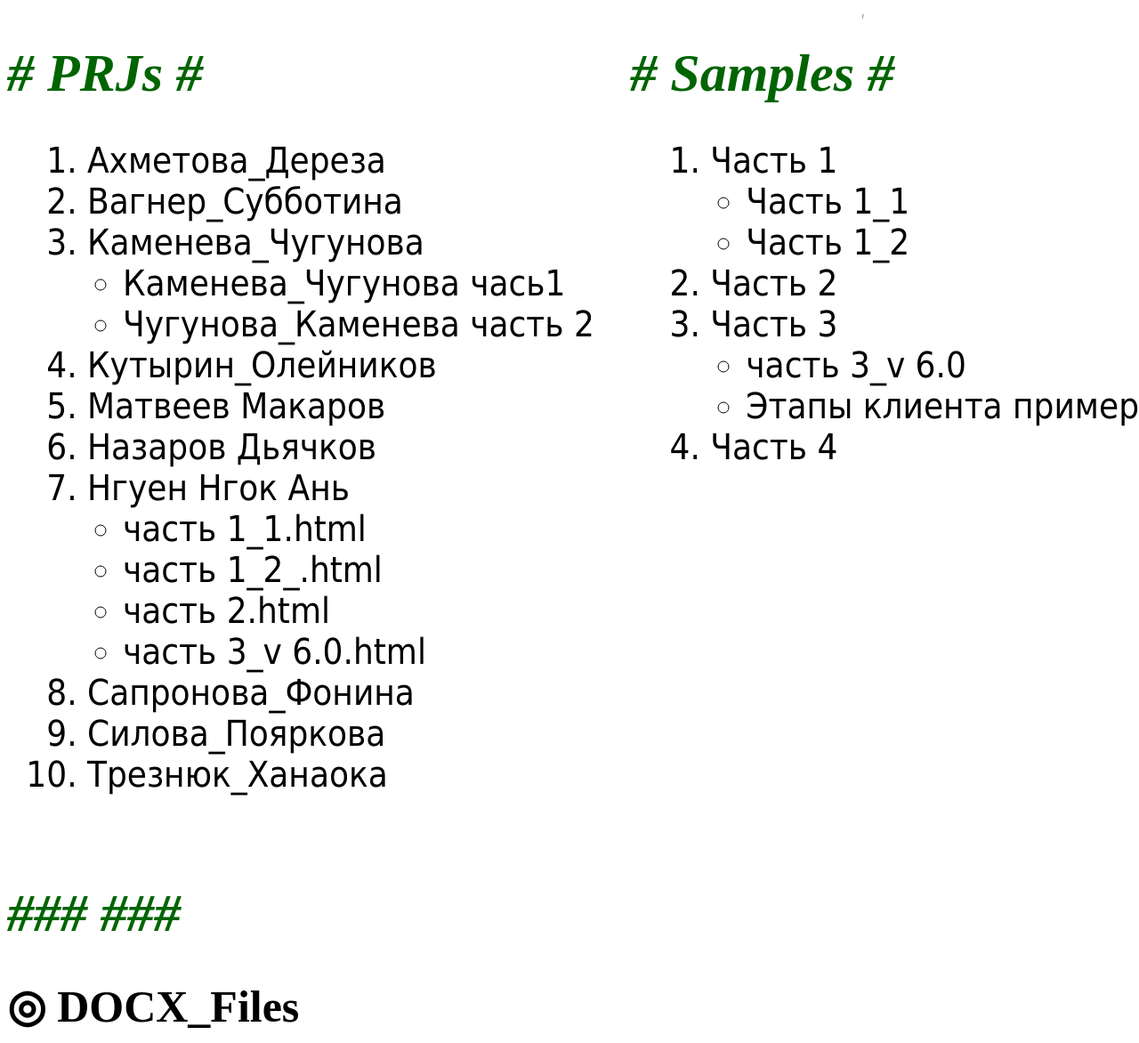
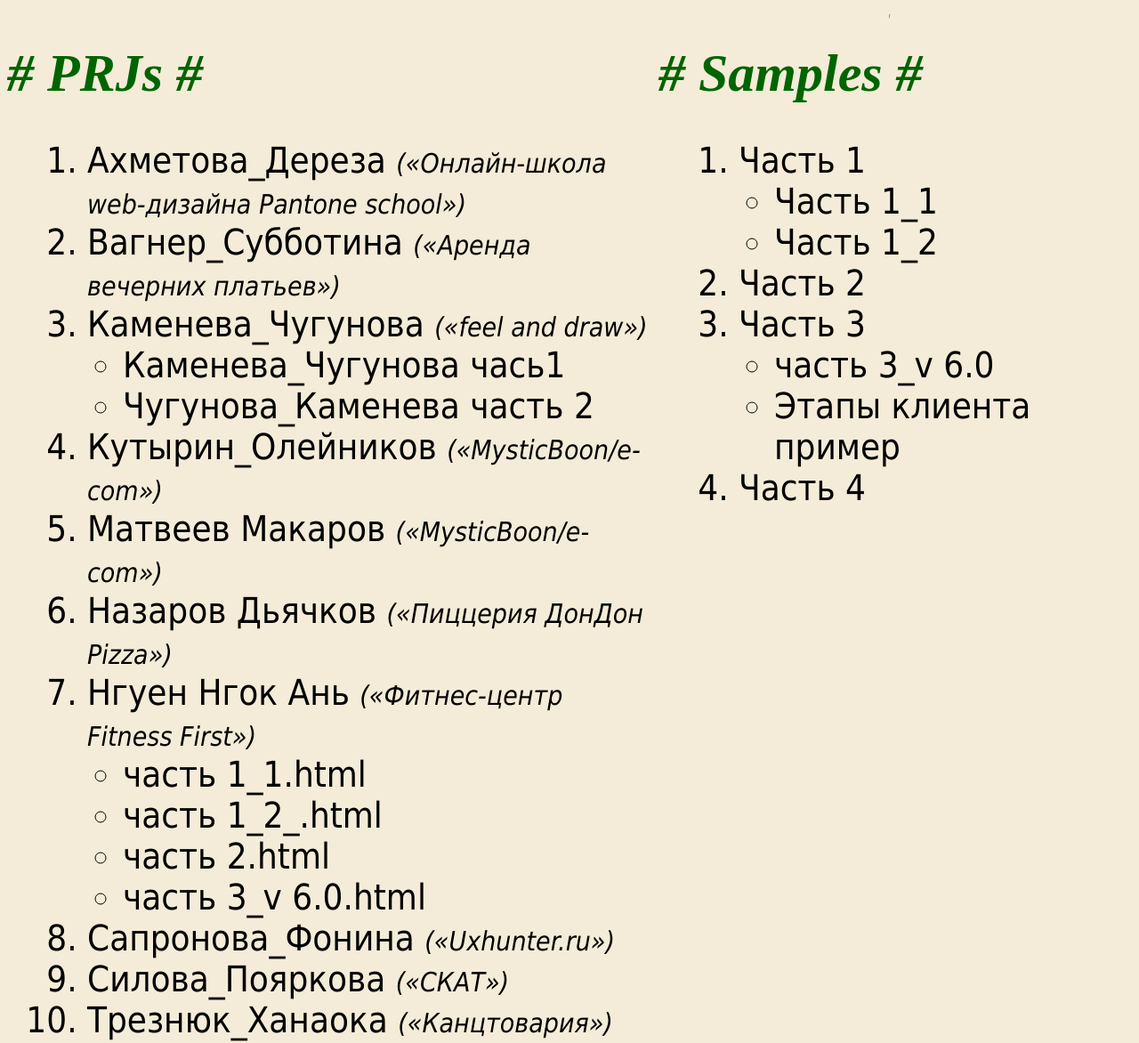
Before and after one commit to virgovu/srbb, a plain HTML site: page index.html in a window 1280 px wide. Shown: the top 1172 px of the page at 89% size. Drawn offline with Linux system fonts and the light colour scheme.

Commit message:
upd_bgrRd

```diff
--- a/assets/css/style.css
+++ b/assets/css/style.css
@@ -1,5 +1,9 @@
 * {
  /*font-family: Goudy Bookletter 1911, sans-serif;*/
+}
+
+html {
+	background: #F4ECD8;b
 }
 
 /*body {
@@ -70,7 +74,12 @@ h1 {
 	}
 
 	.col2{
-		left: 0;
+		left: 0 !important;
 		position: relative !important;
 	}
 }
+
+span {
+	font-size: 30px;
+	font-style: italic;
+}
--- a/index.html
+++ b/index.html
@@ -8,23 +8,23 @@
 <link rel="stylesheet" type="text/css" href="">
 <body>
 <div class="cont">
-<div>
+<div style="width: 720px;">
 <h1># PRJs #</h1>
 <ol class="list">
-	<li><a href="./assets/mainFiles/mod/Ахметова_Дереза/Ахметова_Дереза.html">Ахметова_Дереза</a></li>
-	<li><a href="./assets/mainFiles/mod/Вагнер_Субботина/проект.html">Вагнер_Субботина</a></li>
+	<li><a href="./assets/mainFiles/mod/Ахметова_Дереза/Ахметова_Дереза.html">Ахметова_Дереза <span>(«Онлайн-школа web-дизайна Pantone school»)</span></a></li>
+	<li><a href="./assets/mainFiles/mod/Вагнер_Субботина/проект.html">Вагнер_Субботина <span>(«Аренда вечерних платьев»)</span></a></li>
 	<li>
-		Каменева_Чугунова
+		Каменева_Чугунова <span>(«feel and draw»)</span>
 		<ul>
 			<li><a href="./assets/mainFiles/mod/Каменева_Чугунова/Каменева_Чугунова чась1.html">Каменева_Чугунова чась1</a></li>
 			<li><a href="./assets/mainFiles/mod/Каменева_Чугунова/Чугунова_Каменева часть 2.html">Чугунова_Каменева часть 2</a></li>
 		</ul>
 	</li>
-	<li><a href="./assets/mainFiles/mod/Кутырин_Олейников/Проектный документ.html">Кутырин_Олейников</a></li>
-	<li><a href="./assets/mainFiles/mod/Матвеев Макаров/Matveev_Makarov.html">Матвеев Макаров</a></li>
-	<li><a href="./assets/mainFiles/mod/Назаров Дьячков/Назаров Дьячков часть 1_1.html">Назаров Дьячков </a></li>
+	<li><a href="./assets/mainFiles/mod/Кутырин_Олейников/Проектный документ.html">Кутырин_Олейников <span>(«MysticBoon/e-com»)</span></a></li>
+	<li><a href="./assets/mainFiles/mod/Матвеев Макаров/Matveev_Makarov.html">Матвеев Макаров <span>(«MysticBoon/e-com»)</span></a></li>
+	<li><a href="./assets/mainFiles/mod/Назаров Дьячков/Назаров Дьячков часть 1_1.html">Назаров Дьячков <span>(«Пиццерия ДонДон Pizza»)</span></a></li>
 	<li>
-		Нгуен Нгок Ань
+		Нгуен Нгок Ань <span>(«Фитнес-центр Fitness First»)</span>
 		<ul>
 			<li><a href="./assets/mainFiles/mod/Нгуен Нгок Ань/часть 1_1.html">часть 1_1.html</a></li>
 			<li><a href="./assets/mainFiles/mod/Нгуен Нгок Ань/часть 1_2_.html">часть 1_2_.html</a></li>
@@ -33,12 +33,12 @@
 		</ul>
 	</li>
 
-	<li><a href="./assets/mainFiles/mod/Сапронова_Фонина/Сапронова_Фонина.html">Сапронова_Фонина</a></li>
-	<li><a href="./assets/mainFiles/mod/Силова_Пояркова/Проектный документ.html">Силова_Пояркова</a></li>
-	<li><a href="./assets/mainFiles/mod/Трезнюк_Ханаока/Проектный документ.html">Трезнюк_Ханаока</a></li>
+	<li><a href="./assets/mainFiles/mod/Сапронова_Фонина/Сапронова_Фонина.html">Сапронова_Фонина <span>(«Uxhunter.ru»)</span></a></li>
+	<li><a href="./assets/mainFiles/mod/Силова_Пояркова/Проектный документ.html">Силова_Пояркова <span>(«СКАТ»)</span></a></li>
+	<li><a href="./assets/mainFiles/mod/Трезнюк_Ханаока/Проектный документ.html">Трезнюк_Ханаока <span>(«Канцтовария»)</span></a></li>
 </ol>
 </div>
-<div style="right: 0px; position: absolute;" class="col2">
+<div style="left: 740px; position: absolute;" class="col2">
 <h1># Samples #</h1>
 <ol class="samples">
 	<li>Часть 1
@@ -68,6 +68,27 @@
 <h1>### ###</h1>
 <a href="https://github.com/virgovu/EBPrj/tree/main/assets/mainFiles/ori"><h2>◎ DOCX_Files</h2></a>
 <a href="https://drive.google.com/drive/folders/15spmJYRlVUSYiCxg-VP0eM3pVcrmW_nZ"><h2>◎ Samples (G.Drive)</h2></a>
+<a href="https://drive.google.com/drive/folders/1dlsifUJeHVVSpFq5lMJgxmBIl3owxD2z"><h2>◎ FinalFolder (G.Drive)</h2></a>
 </div>
+
+<br>
+<hr style="height: 3px; background-color: #ccc;" />
+<br>
+<h3 style="font-style: italic;">What's new?</h3>
+
+<h4 style="font-style: italic;">v. 0.220531.2248:</h4>
+<p>- Bổ sung "FinalFolder (G.Drive)".</p>
+<p>- Thêm tên của các dự án.</p>
+<p>- Reading mode Background lol.</p>
+
+<br>
+<h4 style="font-style: italic;">v. 0.220531.1800:</h4>
+<p>- Responsive cho mobile.</p>
+<p>- Bổ sung "DOCX_Files & Samples (G.Drive)".</p>
+
+<br>
+<h4 style="font-style: italic;">v. 0.220530.0000:</h4>
+<p>- Khởi tạo.</p>
+
 </body>
 </html>
```
